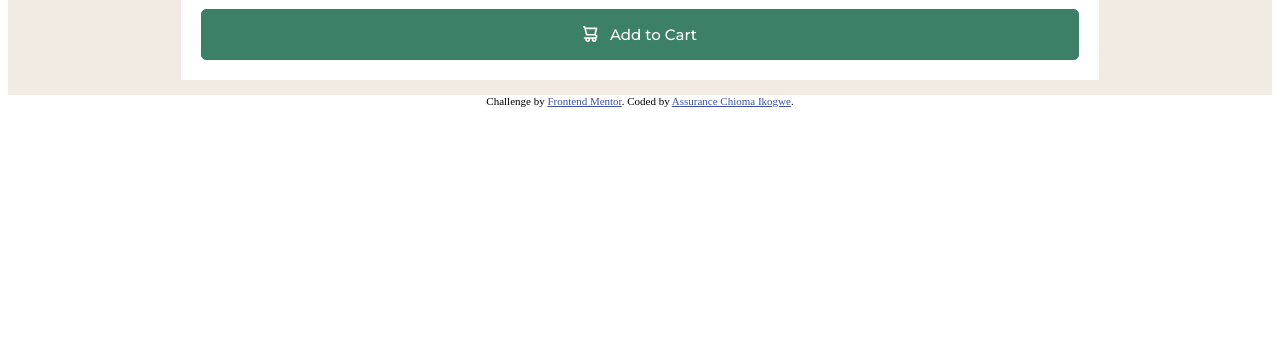
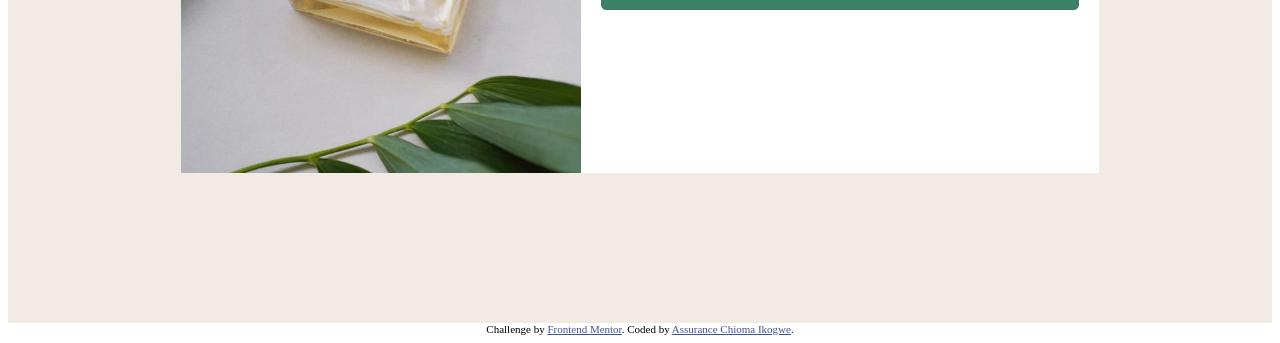
Before and after one commit to Aik-202/aik-product-preview-card-component, a plain HTML site: page index.html in a window 1280 px wide. Shown: the part 485-828 px from the top of the page. Before the commit the page ends 800 px from the top, so only its background shows below. Drawn offline with Linux system fonts and the light colour scheme.

Commit message:
I started the styling for desktop

```diff
--- a/src/aikscripts.js
+++ b/src/aikscripts.js
@@ -1,5 +1,5 @@
 const imageProduct = document.getElementById("image_product")
 //swap images
 if (!window.innerWidth <= 400){
-    imageProduct.setAttribute("src", "././images/image-product-desktop.jpg")
+    imageProduct.style.backgroundImage= 'url("../images/image-product-desktop.jpg")';
 }
--- a/styles/aikstyles.css
+++ b/styles/aikstyles.css
@@ -13,6 +13,7 @@ main {
     align-items: center;
     max-width: 100%;
     width: 100%;
+    height: 100vh;
     margin: 0;
     padding: 15px;
     background-color: hsl(30, 38%, 92%);
@@ -99,3 +100,13 @@ main {
 .attribution a {
     color: hsl(228, 45%, 44%);
 }
+
+@media only screen and (max-width:1280px) {
+    .container{
+        flex-direction: row;
+    }
+    #image_product{
+        width: 80%;
+        height: 500px;
+    }
+}
```
